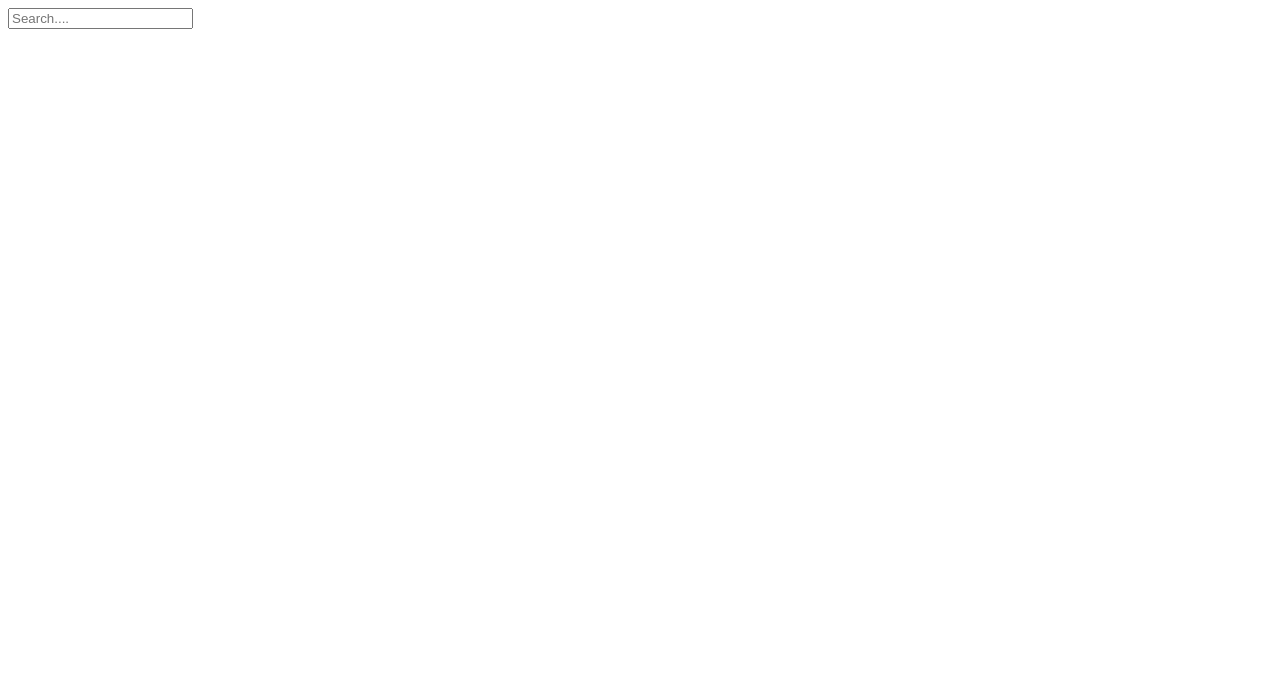
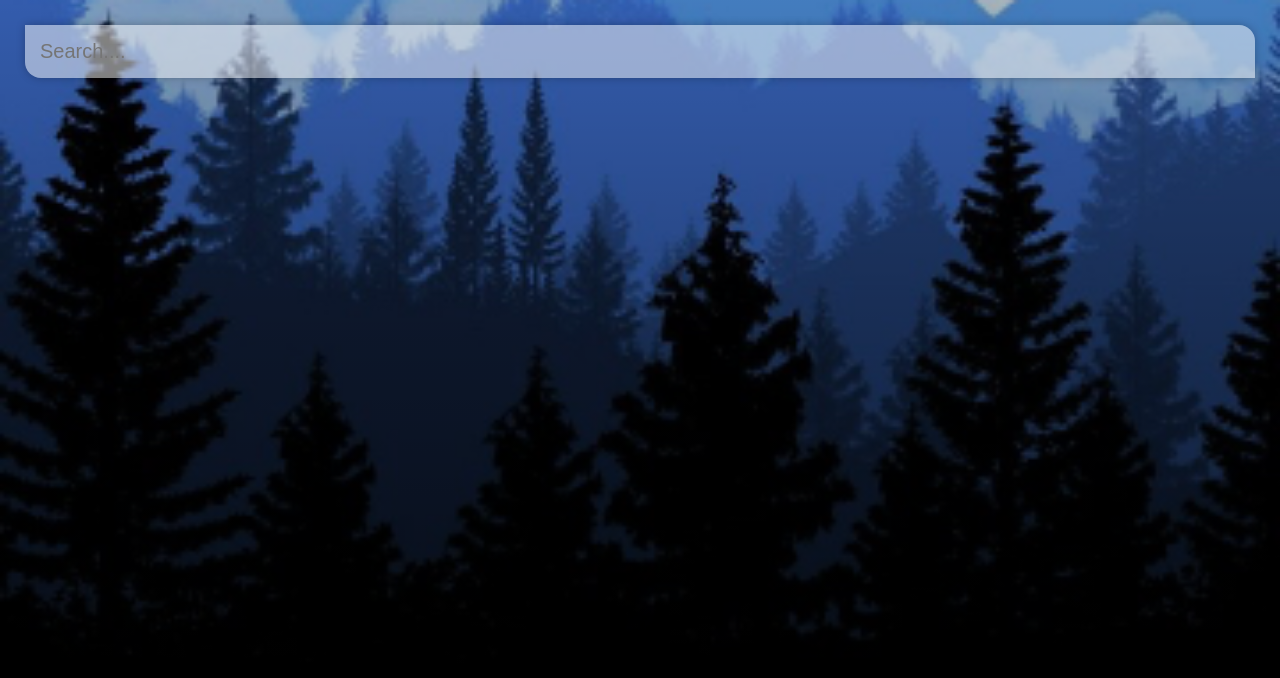
Before and after one commit to mauritzerick/vue-weather, a Vue app: page / in a window 1280 px wide. Shown: the top 678 px of the page. Built offline with nearby package versions, Linux system fonts and the light colour scheme.

Commit message:
transition effect

```diff
--- a/src/App.vue
+++ b/src/App.vue
@@ -23,5 +23,57 @@
 </script>
 
 <style>
+*{
+  margin: 0;
+  padding: 0;
+  box-sizing: border-box;
+}
 
+body {
+  font-family: 'montserrat', sans-serif;
+}
+
+#app{
+  background-image: url('./assets/cold-bg.jpeg');
+  background-size: cover;
+  background-position: bottom;
+  transition: 0.4s;
+}
+
+main {
+  min-height: 100vh;
+  padding: 25px;
+
+  background-image: linear-gradient(to bottom, rgba(0, 0, 0, 0.25), rgba(0, 0, 0, 0.75));
+}
+
+.search-box {
+  width: 100%;
+  margin-bottom: 30px;
+}
+
+.search-box .search-bar {
+  display: block;
+  width: 100%;
+  padding: 15px;
+
+  color: #313131;
+  font-size: 20px;
+
+  appearance: none;
+  border: none;
+  outline: none;
+  background: none;
+
+  box-shadow: 0px 0px 8px rgba(0, 0, 0, 0.25);
+  background-color: rgba(255, 255, 255, 0.5);
+  border-radius: 0px 16px 0px 16px;
+  transition: 0.4s;
+}
+
+.search-box .search-bar:focus {
+  box-shadow: 0px 0px 16px rgba(0, 0, 0, 0.25);
+  background-color: rgba(255, 255, 255, 0.75);
+  border-radius: 16px 0px 16px 0px;
+}
 </style>
```
Also changed, not shown: src/assets/cold-bg.jpeg (added), src/assets/warm-bg.jpeg (added).
